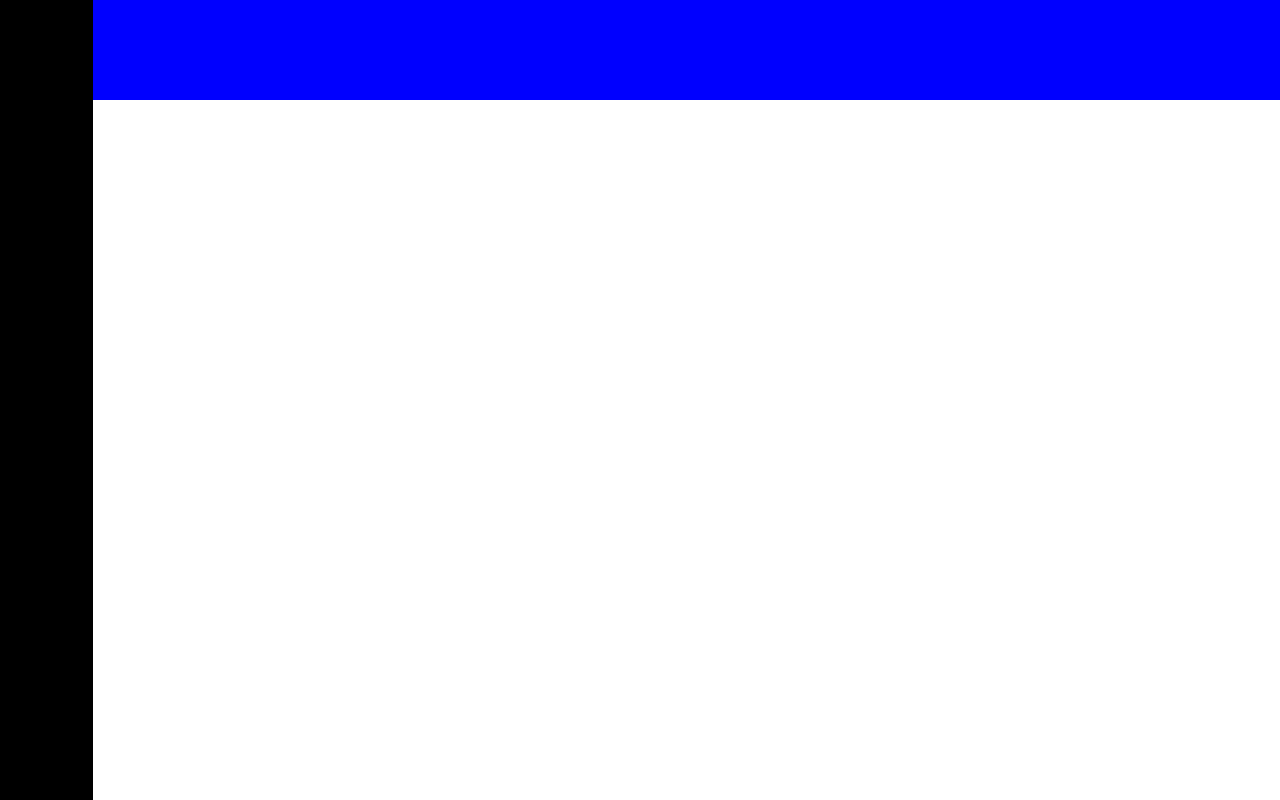
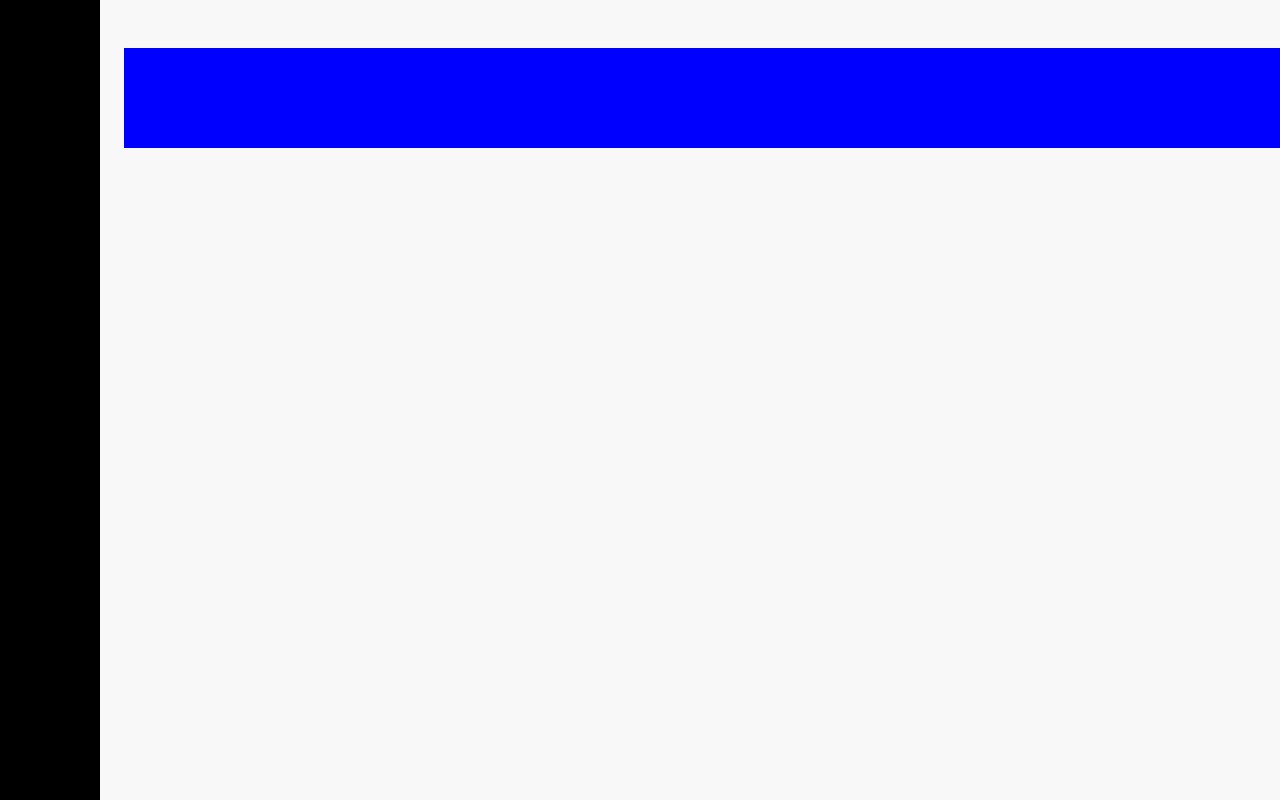
Before and after one commit to norary3/corona, a React (Create React App) app: page / in a window 1280 px wide. Built offline with nearby package versions, Linux system fonts and the light colour scheme.

Commit message:
Routing을 위한 PAGE 정의

```diff
--- a/src/routes/definitions.ts
+++ b/src/routes/definitions.ts
@@ -2,17 +2,28 @@ import { JSXElementConstructor } from 'react';
 import { RouteProps } from 'react-router-dom';
 import Dashboard from 'src/pages/dashboard';
 
-export const SCREEN = {
-    DASHBOARD:          '/',
+/**
+* 화면별 path
+*/
+export const PAGE = {
+    DASHBOARD:  '/',
+    RESEARCH:   '/research',
+    INSIGHT:    '/insight',
+    MEMBERS:    '/members',
+    CALENDAR:   '/calendar',
 };
 
+/**
+* PAGE별 Route를 위한 설정값
+*/
 export interface IRouteConfig extends RouteProps{
-    constructor:      JSXElementConstructor<any>;
+    /** 해당 PAGE 접근 시 표시할 Component의 생성 함수 */
+    constructor: JSXElementConstructor<any>;
 }
 
 export const ROUTE: { [key: string]: IRouteConfig; } = {
-    [SCREEN.DASHBOARD]: {
-        path: SCREEN.DASHBOARD,
+    [PAGE.DASHBOARD]: {
+        path: PAGE.DASHBOARD,
         constructor: Dashboard,
     },
 };
--- a/src/routes/root-container.tsx
+++ b/src/routes/root-container.tsx
@@ -1,26 +1,30 @@
 import { values } from 'lodash';
 import { BrowserRouter as Router, Route, Routes } from 'react-router-dom';
 import SideBar from 'src/components/side-bar';
+import { Color } from 'src/guideline';
 import styled from 'styled-components';
 
 import { ROUTE } from './definitions';
 
+/** 사이드바와 메인섹션을 포함하는 사이트 전체 */
 const AppBlock = styled.div`
     display: flex;
     flex-direction: row;
     width: 100%;
     margin: 0 auto;
     height: 100vh;
-    align-items: center;
+    background-color: ${Color.BackgroundGray};
 `;
 
+/** 메인섹션 */
 const ContentsBlock = styled.div`
     display: flex;
     flex-direction: column;
-    height: 100%;
-    width: 100%;
+    flex: 1;
+    padding: 48px 0 0 24px;
 `;
 
+/** Route를 위한 Container */
 function RootContainer() {
 
     return (
```
